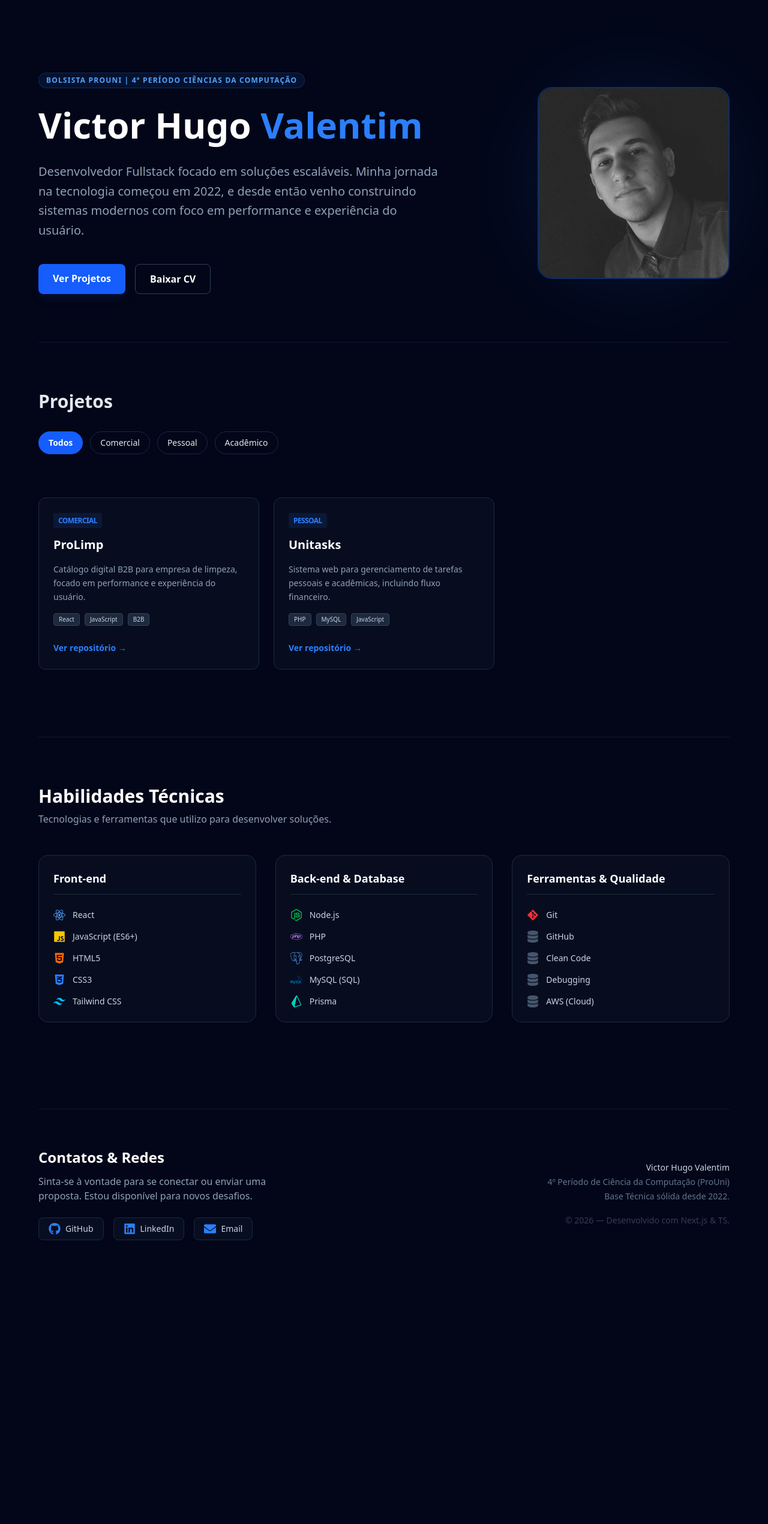
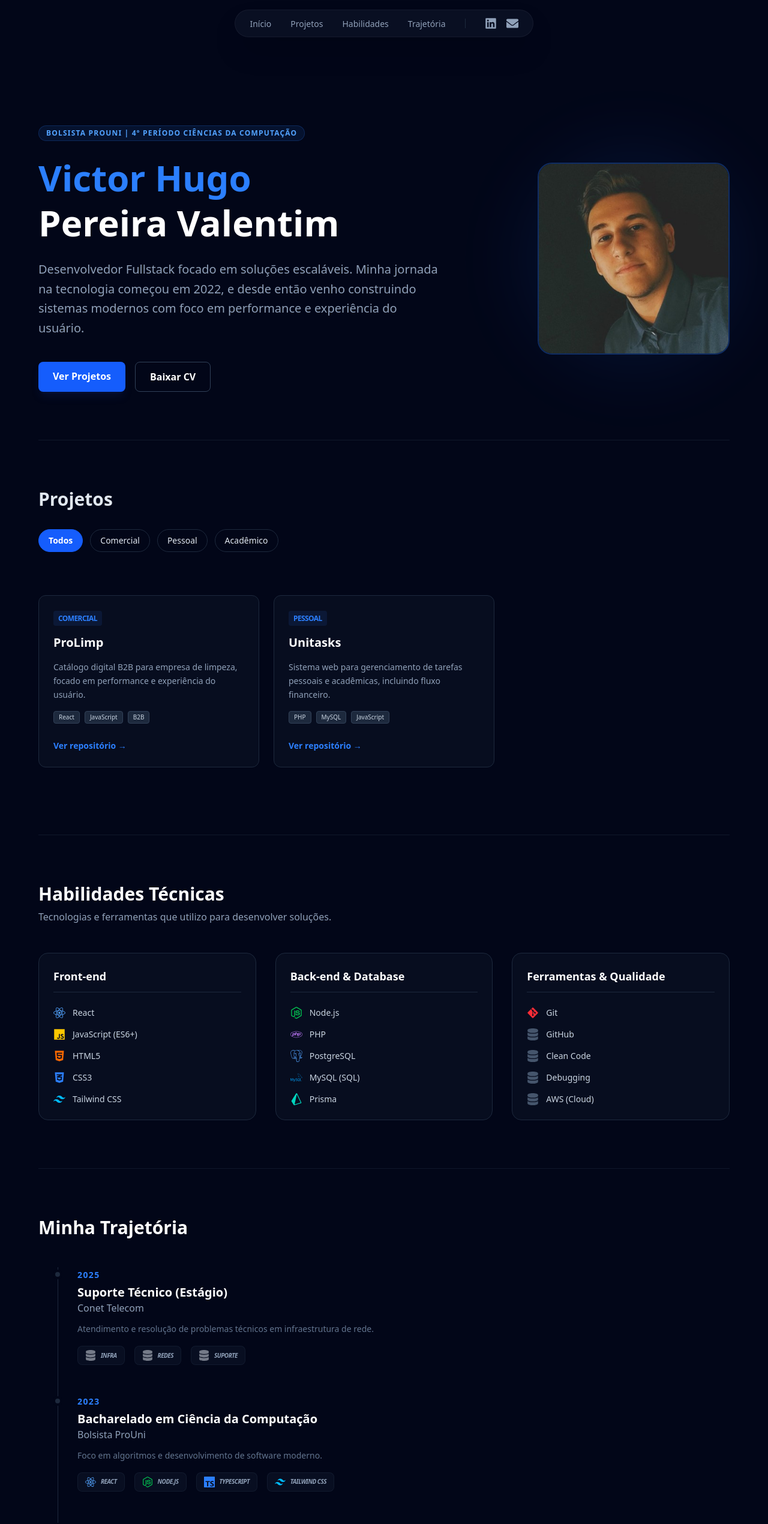
Before and after one commit to victorvalentim08/PortifolioDEV, a Next.js app in the folder portifoliodev/: page / in a window 1280 px wide. Shown: the top 2540 px of the page at 60% size. Before the commit the page ends 2171 px from the top, so only its background shows below. Built offline with nearby package versions, Linux system fonts and the light colour scheme.

Commit message:
Base do projeto finalizada

```diff
--- a/portifoliodev/src/app/layout.tsx
+++ b/portifoliodev/src/app/layout.tsx
@@ -1,9 +1,12 @@
 import "../style/globals.css";
+import Navbar from "../components/Navbar";
 
 export default function RootLayout({ children }: { children: React.ReactNode }) {
   return (
-    <html lang="pt-br">
-      <body className="bg-slate-950 text-slate-200">
+    <html lang="pt-br" className="dark">
+      <body className="bg-slate-950 text-slate-200 antialiased">
+        <Navbar />
+
         {children}
       </body>
     </html>
--- a/portifoliodev/src/app/page.tsx
+++ b/portifoliodev/src/app/page.tsx
@@ -4,6 +4,7 @@ import { projects } from "../data/projects";
 import ProjectCard from "../components/ProjectCard";
 import Hero from "../components/Hero";
 import Skills from "../components/Skills";
+import Timeline from "../components/Timeline";
 import Footer from "../components/Footer";
 
 export default function Home() {
@@ -12,12 +13,14 @@ export default function Home() {
   const categories = ["Todos", "Comercial", "Pessoal", "Acadêmico"];
 
   return (
-    <main className="container-layout min-h-screen py-10">
+    <main className="container-layout min-h-screen pt-32 pb-10">
       <Hero />
 
-      <section className="py-20">
+      {/* Seção de Projetos com ID para ancoragem */}
+      <section id="projetos" className="py-20 scroll-mt-24">
         <h2 className="text-3xl font-bold mb-8">Projetos</h2>
-        <nav className="flex gap-3 mb-10">
+
+        <nav className="flex flex-wrap gap-3 mb-10">
           {categories.map((cat) => (
             <button
               key={cat}
@@ -28,12 +31,18 @@ export default function Home() {
             </button>
           ))}
         </nav>
+
         <div className="projects-grid">
           {filteredProjects.map((p, i) => <ProjectCard key={i} project={p} />)}
         </div>
       </section>
+      <section id="habilidades" className="scroll-mt-24">
+        <Skills />
+      </section>
+      <section id="trajetoria" className="scroll-mt-24">
+        <Timeline />
+      </section>
 
-      <Skills />
       <Footer />
     </main>
   );
--- a/portifoliodev/src/components/Hero.tsx
+++ b/portifoliodev/src/components/Hero.tsx
@@ -17,7 +17,7 @@ export default function Hero() {
         </div>
 
         <h1 className="text-4xl md:text-6xl font-extrabold text-white leading-tight">
-          Victor Hugo <span className="text-blue-500">Valentim</span>
+          <span className="text-blue-500"> Victor Hugo </span><br></br> Pereira Valentim
         </h1>
 
         <p className="text-slate-400 text-lg md:text-xl leading-relaxed max-w-2xl">
@@ -46,7 +46,7 @@ export default function Hero() {
             src="/foto de perfil.jpg"
             alt="Victor Hugo Valentim"
             fill
-            className="object-cover grayscale hover:grayscale-0 transition-all duration-500"
+            className="object-cover  hover:grayscale-0 transition-all duration-500"
           />
         </div>
         <div className="absolute -inset-4 bg-blue-500/20 blur-3xl rounded-full z-0 opacity-50"></div>
--- /dev/null
+++ b/portifoliodev/src/components/Navbar.tsx
@@ -0,0 +1,54 @@
+"use client";
+import { motion } from "framer-motion";
+import { FaLinkedin, FaEnvelope } from 'react-icons/fa';
+
+export default function Navbar() {
+  const menuItems = [
+    { name: "Início", href: "#" },
+    { name: "Projetos", href: "#projetos" },
+    { name: "Habilidades", href: "#habilidades" },
+    { name: "Trajetória", href: "#trajetoria" },
+  ];
+
+  return (
+    <motion.header
+      initial={{ y: -100 }}
+      animate={{ y: 0 }}
+      className="fixed top-0 left-0 right-0 z-50 flex justify-center p-4"
+    >
+      <nav className="bg-slate-900/60 backdrop-blur-xl border border-white/5 px-6 py-2.5 rounded-full shadow-2xl">
+        <ul className="flex gap-6 md:gap-8 items-center">
+          {menuItems.map((item) => (
+            <li key={item.name}>
+              <a
+                href={item.href}
+                className="text-xs md:text-sm font-medium text-slate-400 hover:text-blue-400 transition-colors"
+              >
+                {item.name}
+              </a>
+            </li>
+          ))}
+          <div className="w-[1px] h-4 bg-slate-800 hidden md:block"></div>
+          <div className="flex gap-4">
+            <a
+              href="https://linkedin.com/in/SEU_USER"
+              target="_blank"
+              rel="noopener noreferrer"
+              className="text-slate-400 hover:text-[#0077b5] transition-colors text-xl"
+              title="LinkedIn"
+            >
+              <FaLinkedin />
+            </a>
+            <a
+              href="mailto:seuemail@exemplo.com"
+              className="text-slate-400 hover:text-blue-400 transition-colors text-xl"
+              title="E-mail"
+            >
+              <FaEnvelope />
+            </a>
+          </div>
+        </ul>
+      </nav>
+    </motion.header>
+  );
+}
--- /dev/null
+++ b/portifoliodev/src/components/Timeline.tsx
@@ -0,0 +1,83 @@
+"use client";
+import { motion } from "framer-motion";
+import { FaReact, FaJs, FaHtml5, FaCss3Alt, FaNodeJs, FaPhp, FaDatabase } from 'react-icons/fa';
+import { SiTailwindcss, SiTypescript } from 'react-icons/si';
+
+const experiences = [
+  {
+    year: "2025",
+    title: "Suporte Técnico (Estágio)",
+    company: "Conet Telecom",
+    description: "Atendimento e resolução de problemas técnicos em infraestrutura de rede.",
+    techs: ["Infra", "Redes", "Suporte"]
+  },
+  {
+    year: "2023",
+    title: "Bacharelado em Ciência da Computação",
+    company: "Bolsista ProUni",
+    description: "Foco em algoritmos e desenvolvimento de software moderno.",
+    techs: ["React", "Node.js", "TypeScript", "Tailwind CSS"]
+  },
+  {
+    year: "2022",
+    title: "Técnico em Informática & Estágio",
+    company: "Vicunha Têxtil / Curso Técnico",
+    description: "Primeiro contato com o mundo dev e suporte industrial.",
+    techs: ["HTML5", "CSS3", "JavaScript (ES6+)", "PHP", "MySQL (SQL)"]
+  }
+];
+
+const iconMap: Record<string, React.ReactNode> = {
+  "React": <FaReact className="text-blue-400" />,
+  "JavaScript (ES6+)": <FaJs className="text-yellow-400" />,
+  "HTML5": <FaHtml5 className="text-orange-500" />,
+  "CSS3": <FaCss3Alt className="text-blue-500" />,
+  "Tailwind CSS": <SiTailwindcss className="text-sky-400" />,
+  "Node.js": <FaNodeJs className="text-green-500" />,
+  "PHP": <FaPhp className="text-purple-400" />,
+  "MySQL (SQL)": <FaDatabase className="text-sky-600" />,
+  "TypeScript": <SiTypescript className="text-blue-500" />,
+};
+
+export default function Timeline() {
+  return (
+    <section id="trajetoria" className="py-20 border-t border-slate-900">
+      <h2 className="text-3xl font-bold text-white mb-12">Minha Trajetória</h2>
+
+      <div className="relative border-l border-slate-800 ml-4 md:ml-8 space-y-12">
+        {experiences.map((exp, index) => (
+          <motion.div
+            key={index}
+            initial={{ opacity: 0, x: -20 }}
+            whileInView={{ opacity: 1, x: 0 }}
+            viewport={{ once: true }}
+            className="relative pl-8 group"
+          >
+            <div className="absolute -left-[9px] top-1 w-4 h-4 rounded-full bg-slate-800 border-4 border-slate-950 group-hover:bg-blue-600 transition-colors"></div>
+
+            <span className="text-blue-500 font-bold text-sm tracking-widest uppercase">{exp.year}</span>
+            <h3 className="text-xl font-bold text-white mt-1">{exp.title}</h3>
+            <p className="text-slate-400 font-medium">{exp.company}</p>
+
+            <p className="text-slate-500 text-sm mt-3 max-w-xl leading-relaxed">
+              {exp.description}
+            </p>
+
+            <div className="flex flex-wrap gap-4 mt-4">
+              {exp.techs.map((tech) => (
+                <div key={tech} className="flex items-center gap-2 bg-slate-900/50 px-3 py-1.5 rounded-lg border border-slate-800/50 group-hover:border-blue-500/30 transition-all">
+                  <span className="text-lg">
+                    {iconMap[tech] || <FaDatabase className="opacity-50" />}
+                  </span>
+                  <span className="text-[10px] font-bold text-slate-400 uppercase tracking-tighter italic">
+                    {tech}
+                  </span>
+                </div>
+              ))}
+            </div>
+          </motion.div>
+        ))}
+      </div>
+    </section>
+  );
+}
```
